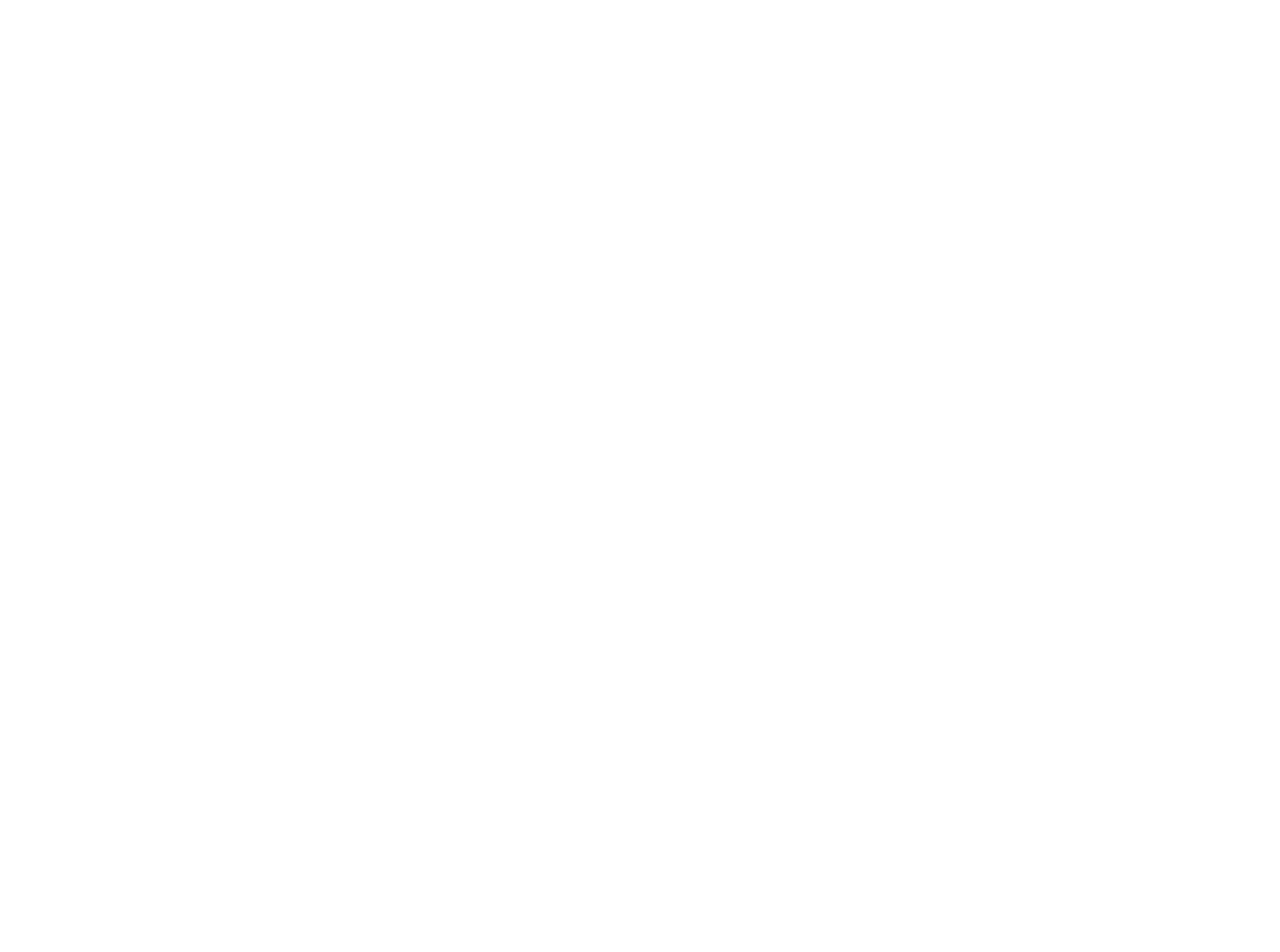
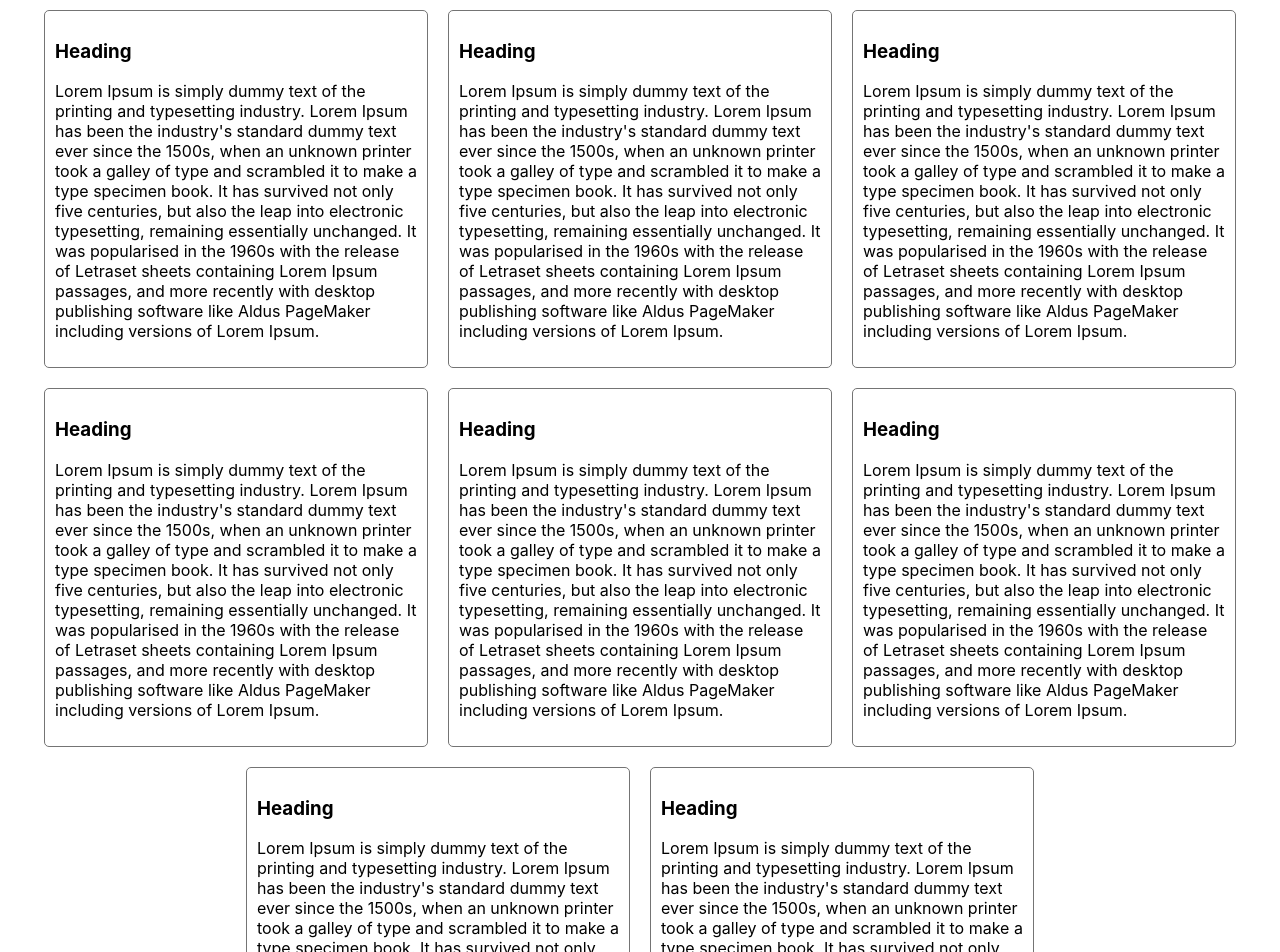
Before and after one commit to ovichowdhury/next-play, a Next.js app: page /play/flex in a window 1280 px wide. Shown: the top 952 px of the page. Before the commit the page ends 800 px from the top, so only its background shows below. Built offline with nearby package versions, Linux system fonts and the light colour scheme.

Commit message:
flexbox exercise added

```diff
--- a/pages/play/flex.jsx
+++ b/pages/play/flex.jsx
@@ -6,7 +6,42 @@
 function Flex() {
   return (
     <>
-      <div>
+      <div className={styles.container}>
+        <div className={styles.containerItem} >
+          <h3>Heading</h3>
+          <p>Lorem Ipsum is simply dummy text of the printing and typesetting industry. Lorem Ipsum has been the industry's standard dummy text ever since the 1500s, when an unknown printer took a galley of type and scrambled it to make a type specimen book. It has survived not only five centuries, but also the leap into electronic typesetting, remaining essentially unchanged. It was popularised in the 1960s with the release of Letraset sheets containing Lorem Ipsum passages, and more recently with desktop publishing software like Aldus PageMaker including versions of Lorem Ipsum.</p>
+        </div>
+        <div className={styles.containerItem}>
+          <h3>Heading</h3>
+          <p>Lorem Ipsum is simply dummy text of the printing and typesetting industry. Lorem Ipsum has been the industry's standard dummy text ever since the 1500s, when an unknown printer took a galley of type and scrambled it to make a type specimen book. It has survived not only five centuries, but also the leap into electronic typesetting, remaining essentially unchanged. It was popularised in the 1960s with the release of Letraset sheets containing Lorem Ipsum passages, and more recently with desktop publishing software like Aldus PageMaker including versions of Lorem Ipsum.</p>
+        </div>
+        <div className={styles.containerItem}>
+          <h3>Heading</h3>
+          <p>Lorem Ipsum is simply dummy text of the printing and typesetting industry. Lorem Ipsum has been the industry's standard dummy text ever since the 1500s, when an unknown printer took a galley of type and scrambled it to make a type specimen book. It has survived not only five centuries, but also the leap into electronic typesetting, remaining essentially unchanged. It was popularised in the 1960s with the release of Letraset sheets containing Lorem Ipsum passages, and more recently with desktop publishing software like Aldus PageMaker including versions of Lorem Ipsum.</p>
+        </div>
+      </div>
+
+      <div className={styles.container}>
+        <div className={styles.containerItem} >
+          <h3>Heading</h3>
+          <p>Lorem Ipsum is simply dummy text of the printing and typesetting industry. Lorem Ipsum has been the industry's standard dummy text ever since the 1500s, when an unknown printer took a galley of type and scrambled it to make a type specimen book. It has survived not only five centuries, but also the leap into electronic typesetting, remaining essentially unchanged. It was popularised in the 1960s with the release of Letraset sheets containing Lorem Ipsum passages, and more recently with desktop publishing software like Aldus PageMaker including versions of Lorem Ipsum.</p>
+        </div>
+        <div className={styles.containerItem}>
+          <h3>Heading</h3>
+          <p>Lorem Ipsum is simply dummy text of the printing and typesetting industry. Lorem Ipsum has been the industry's standard dummy text ever since the 1500s, when an unknown printer took a galley of type and scrambled it to make a type specimen book. It has survived not only five centuries, but also the leap into electronic typesetting, remaining essentially unchanged. It was popularised in the 1960s with the release of Letraset sheets containing Lorem Ipsum passages, and more recently with desktop publishing software like Aldus PageMaker including versions of Lorem Ipsum.</p>
+        </div>
+        <div className={styles.containerItem}>
+          <h3>Heading</h3>
+          <p>Lorem Ipsum is simply dummy text of the printing and typesetting industry. Lorem Ipsum has been the industry's standard dummy text ever since the 1500s, when an unknown printer took a galley of type and scrambled it to make a type specimen book. It has survived not only five centuries, but also the leap into electronic typesetting, remaining essentially unchanged. It was popularised in the 1960s with the release of Letraset sheets containing Lorem Ipsum passages, and more recently with desktop publishing software like Aldus PageMaker including versions of Lorem Ipsum.</p>
+        </div>
+        <div className={styles.containerItem}>
+          <h3>Heading</h3>
+          <p>Lorem Ipsum is simply dummy text of the printing and typesetting industry. Lorem Ipsum has been the industry's standard dummy text ever since the 1500s, when an unknown printer took a galley of type and scrambled it to make a type specimen book. It has survived not only five centuries, but also the leap into electronic typesetting, remaining essentially unchanged. It was popularised in the 1960s with the release of Letraset sheets containing Lorem Ipsum passages, and more recently with desktop publishing software like Aldus PageMaker including versions of Lorem Ipsum.</p>
+        </div>
+        <div className={styles.containerItem}>
+          <h3>Heading</h3>
+          <p>Lorem Ipsum is simply dummy text of the printing and typesetting industry. Lorem Ipsum has been the industry's standard dummy text ever since the 1500s, when an unknown printer took a galley of type and scrambled it to make a type specimen book. It has survived not only five centuries, but also the leap into electronic typesetting, remaining essentially unchanged. It was popularised in the 1960s with the release of Letraset sheets containing Lorem Ipsum passages, and more recently with desktop publishing software like Aldus PageMaker including versions of Lorem Ipsum.</p>
+        </div>
 
       </div>
     </>
--- a/pages/play/flex.module.css
+++ b/pages/play/flex.module.css
@@ -0,0 +1,25 @@
+
+
+.container {
+    display: flex;
+    justify-content: center;
+    flex-wrap: wrap;
+}
+
+.container div {
+    border: 1px solid #747474;
+    border-radius: 5px;
+
+}
+
+.containerItem {
+    margin: 10px;
+    padding: 10px;
+    flex-basis: 30%;
+}
+
+@media(max-width: 480px) {
+    .container {
+        display: block;
+    }
+}
```
